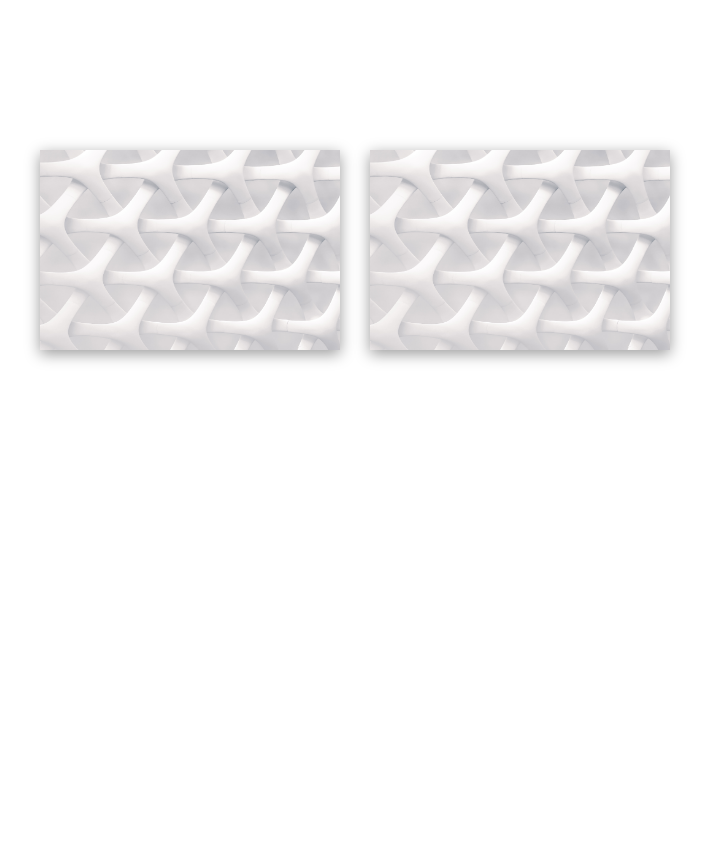
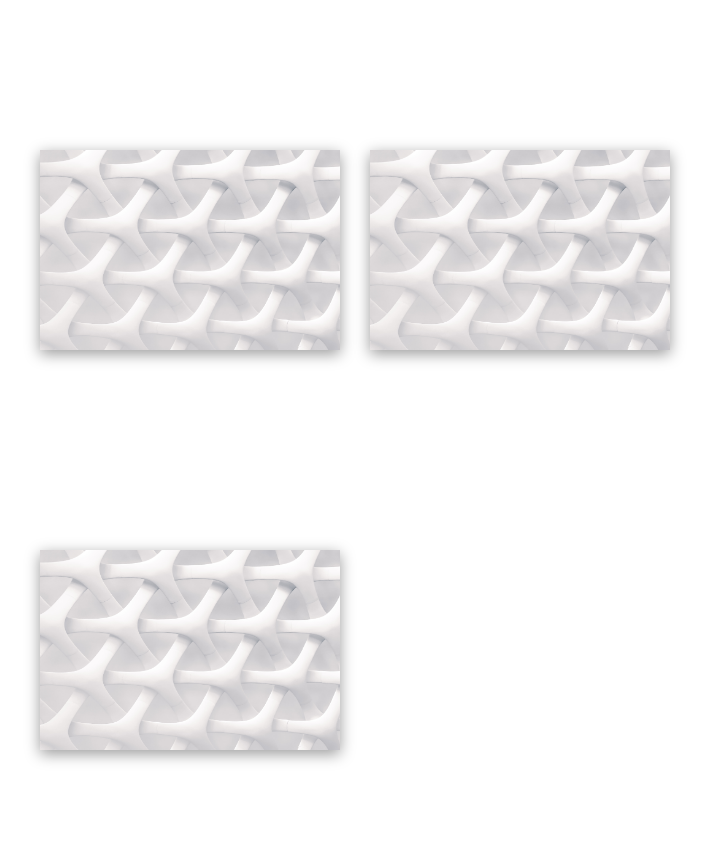
Before and after one commit to JamalSQ/Portfolio, a plain HTML site: page blog.html in a window 1280 px wide. Shown: the part 496-1346 px from the top of the page, without its empty margins (148-857 px from the left). Before the commit the page ends 946 px from the top, so only its background shows below. Drawn offline with Linux system fonts and the light colour scheme.

Commit message:
newWebsite link addede

```diff
--- a/blog.html
+++ b/blog.html
@@ -230,6 +230,24 @@
 					</div>
 				</div>
 			</div>
+			<div class="card col-md-4">
+				<div class="slide slide1">
+					<div class="content">
+						<div class="icon">
+							<img src="img/newbanner.jpg" width="300" height="200">
+						</div>
+					</div>
+				</div>
+				<div class="slide slide2">
+					<div class="content">
+						<p>
+							This is a full-featured news website built with PHP. It offers users various functionalities, aiming to provide a platform similar to BBC News.</br>
+							For more info hit the below button
+						</p>
+						<a href="https://github.com/JamalSQ/News_Website_wb/" class="btn btn-success">Git Hub</a>
+					</div>
+				</div>
+			</div>
 		</div>
 	</div>
 	<script src="js/custome.js"></script>
```
